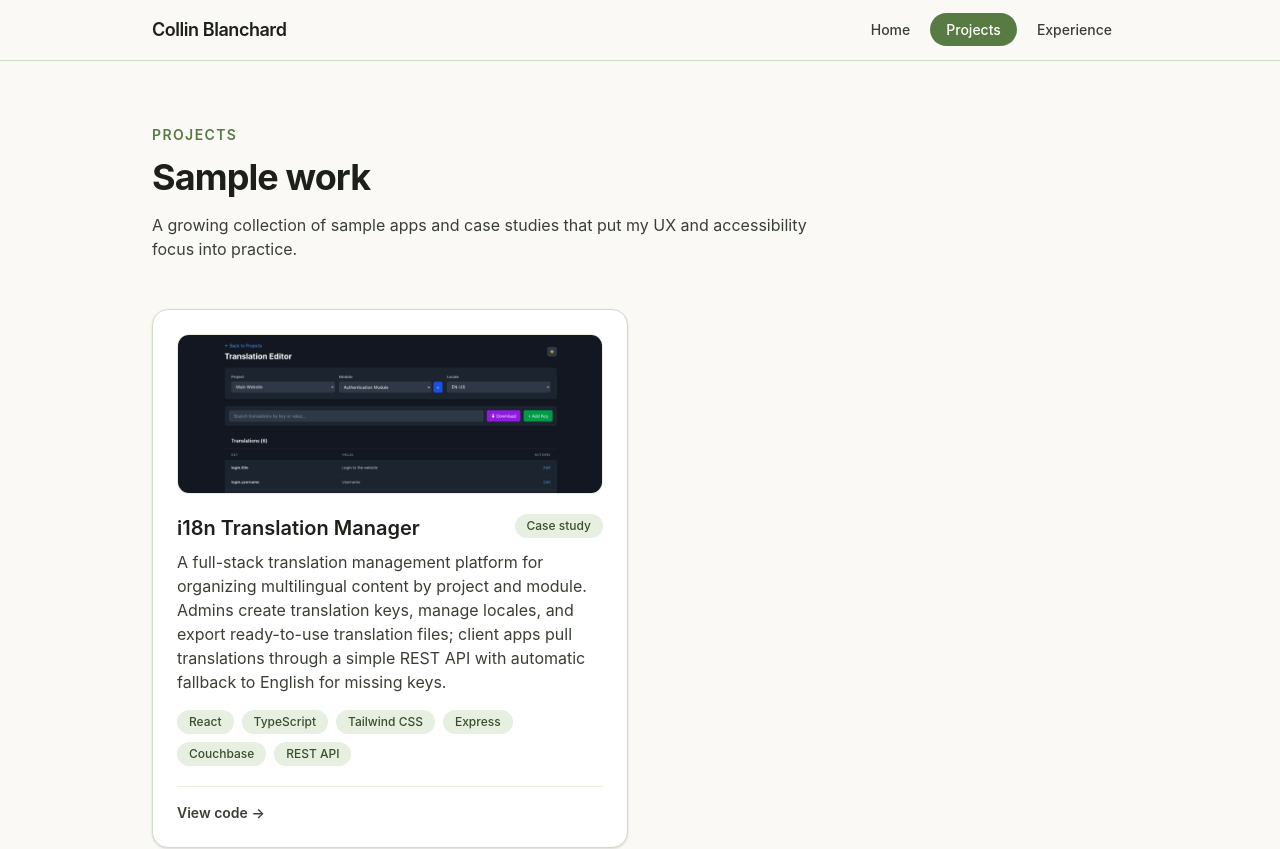
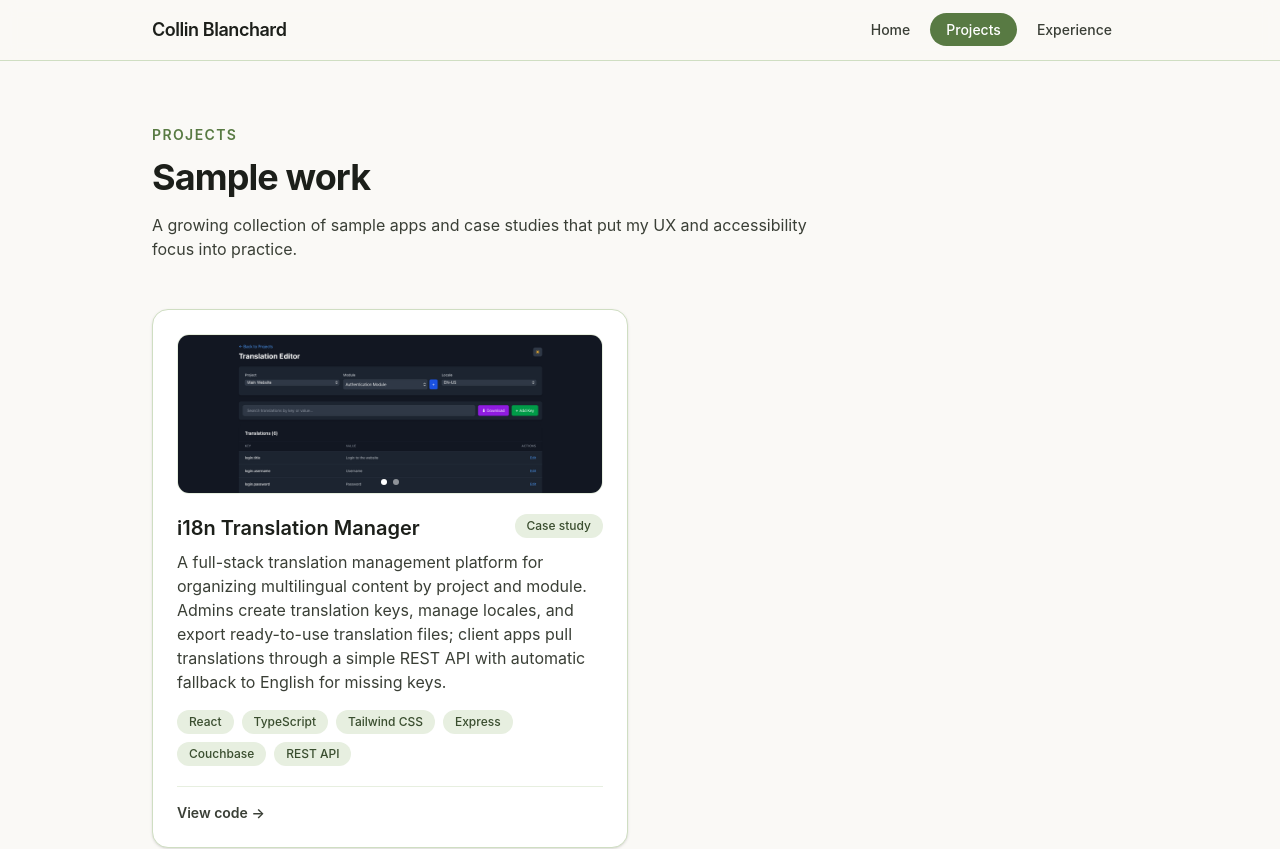
Before and after one commit to collinb3/portfolioSite, a React (Vite) app: page /projects in a window 1280 px wide. Shown: the top 849 px of the page. Built offline with nearby package versions, Linux system fonts and the light colour scheme.

Commit message:
Add screenshots for TT and image carousel

```diff
--- /dev/null
+++ b/src/components/ImageCarousel.jsx
@@ -0,0 +1,64 @@
+import { useState } from 'react'
+
+export default function ImageCarousel({ images, alt }) {
+  const [index, setIndex] = useState(0)
+
+  if (!images || images.length === 0) return null
+
+  const goTo = (i) => setIndex((i + images.length) % images.length)
+
+  return (
+    <div className="group relative h-40 overflow-hidden rounded-xl border border-sage-100 bg-sage-50">
+      <img
+        src={images[index]}
+        alt={`${alt} — screenshot ${index + 1} of ${images.length}`}
+        className="h-full w-full object-cover object-top"
+        loading="lazy"
+      />
+
+      {images.length > 1 && (
+        <>
+          <button
+            type="button"
+            onClick={(e) => {
+              e.preventDefault()
+              goTo(index - 1)
+            }}
+            aria-label="Previous screenshot"
+            className="absolute left-2 top-1/2 flex h-7 w-7 -translate-y-1/2 items-center justify-center rounded-full bg-white/90 text-ink-900 opacity-0 shadow transition-opacity group-hover:opacity-100 focus-visible:opacity-100"
+          >
+            ‹
+          </button>
+          <button
+            type="button"
+            onClick={(e) => {
+              e.preventDefault()
+              goTo(index + 1)
+            }}
+            aria-label="Next screenshot"
+            className="absolute right-2 top-1/2 flex h-7 w-7 -translate-y-1/2 items-center justify-center rounded-full bg-white/90 text-ink-900 opacity-0 shadow transition-opacity group-hover:opacity-100 focus-visible:opacity-100"
+          >
+            ›
+          </button>
+
+          <div className="absolute bottom-2 left-1/2 flex -translate-x-1/2 gap-1.5">
+            {images.map((img, i) => (
+              <button
+                key={img}
+                type="button"
+                onClick={(e) => {
+                  e.preventDefault()
+                  goTo(i)
+                }}
+                aria-label={`Go to screenshot ${i + 1}`}
+                className={`h-1.5 w-1.5 rounded-full transition-colors ${
+                  i === index ? 'bg-white' : 'bg-white/50'
+                }`}
+              />
+            ))}
+          </div>
+        </>
+      )}
+    </div>
+  )
+}
--- a/src/data/projects.js
+++ b/src/data/projects.js
@@ -7,7 +7,10 @@ export const projects = [
     description:
       'A full-stack translation management platform for organizing multilingual content by project and module. Admins create translation keys, manage locales, and export ready-to-use translation files; client apps pull translations through a simple REST API with automatic fallback to English for missing keys.',
     tags: ['React', 'TypeScript', 'Tailwind CSS', 'Express', 'Couchbase', 'REST API'],
-    image: '/project-images/translation-tool.png',
+    images: [
+      '/project-images/translation-tool-editor.png',
+      '/project-images/translation-tool-projects.png',
+    ],
     codeHref: 'https://github.com/collinb3/translation-tool',
     liveHref: null,
   },
--- a/src/pages/Projects.jsx
+++ b/src/pages/Projects.jsx
@@ -1,17 +1,13 @@
 import { projects } from '../data/projects'
+import ImageCarousel from '../components/ImageCarousel'
 
 function ProjectCard({ project }) {
+  const images = project.images ?? (project.image ? [project.image] : [])
+
   return (
     <div className="flex h-full flex-col rounded-2xl border border-sage-200 bg-white p-6 shadow-sm transition-shadow hover:shadow-md">
-      {project.image ? (
-        <div className="h-40 overflow-hidden rounded-xl border border-sage-100 bg-sage-50">
-          <img
-            src={project.image}
-            alt={`Screenshot of ${project.title}`}
-            className="h-full w-full object-cover object-top"
-            loading="lazy"
-          />
-        </div>
+      {images.length > 0 ? (
+        <ImageCarousel images={images} alt={`Screenshot of ${project.title}`} />
       ) : (
         <div className="flex h-36 items-center justify-center rounded-xl bg-sage-50 text-sage-300">
           <span className="text-sm font-medium">Preview coming soon</span>
```
Also changed, not shown: public/project-images/translation-tool-editor.png (added), public/project-images/translation-tool-projects.png (added).
